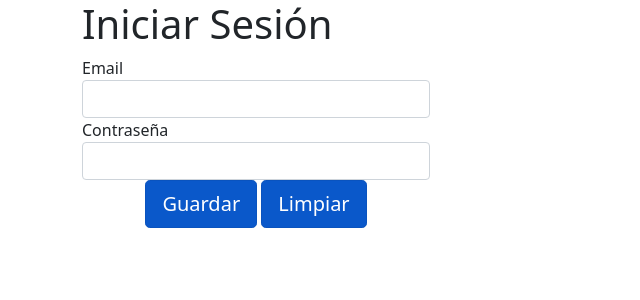
After one commit to NicolRiveros/prueba3CaosNews, a Django app: template principal/templates/login.html in a window 1280 px wide. The commit adds this page. Shown: the top 300 px of the page, without its empty margins (0-640 px from the left). Run offline with Django 3.2, Linux system fonts and the light colour scheme; the template is opened without the code that fills it, so the values that code supplies are empty.

Commit message:
iniciar sesion

```diff
--- a/principal/models.py
+++ b/principal/models.py
@@ -14,3 +14,8 @@ class Noticia(models.Model):
     descripcion=models.CharField(max_length=900, verbose_name='Contenido')
     imagen=models.CharField(max_length=100, default='')
     categoria=models.ForeignKey(Categoria, on_delete=models.CASCADE)
+
+class Usuario(models.Model):
+    nombre=models.CharField(max_length=30, primary_key=True)
+    email=models.CharField(max_length=300)
+    password=models.CharField(max_length=10)
--- a/principal/templates/formCategoria.html
+++ b/principal/templates/formCategoria.html
@@ -46,7 +46,7 @@
     </div>
 
     <div class="container">
-        <h1 style="text-align: center;">Ingresar Categoria</h1>
+        <h1 style="text-align: center;">Ingresar Categoria {{ nombre }} </h1>
         <form method="POST" action="guardarCategoria">
             {% csrf_token %}
             <div class="form-group">
--- a/principal/templates/formModificar.html
+++ b/principal/templates/formModificar.html
@@ -46,7 +46,7 @@
     </div>
 
     <div class="container">
-        <h1>Modificar Noticia</h1>
+        <h1 style="text-align: center;">Modificar Noticia {{ nombre }} </h1>
         <form method="POST" action="/guardarN" enctype="multipart/form-data">
             {% csrf_token %}
             <div class="form-group">
--- a/principal/templates/formNoticias.html
+++ b/principal/templates/formNoticias.html
@@ -46,7 +46,7 @@
     </div>
 
     <div class="container">
-        <h1 style="text-align: center;">Ingresar Noticia</h1>
+        <h1 style="text-align: center;">Ingresar Noticia {{ nombre }} </h1>
         <form method="POST" action="guardarNoticia" enctype="multipart/form-data">
             {% csrf_token %}
             <div class="form-group">
--- /dev/null
+++ b/principal/templates/login.html
@@ -0,0 +1,42 @@
+<!DOCTYPE html>
+<html lang="es">
+    {% load static %} <!-- BUSCA LA CARPETA STATIC PARA LUEGO TRAER LA IMAGEN -->
+<head>
+    <meta charset="UTF-8">
+    <meta http-equiv="X-UA-Compatible" content="IE=edge">
+    <meta name="viewport" content="width=device-width, initial-scale=1.0">
+    <title>Principal</title>
+    <!-- CSS only -->
+    <link href="https://cdn.jsdelivr.net/npm/bootstrap@5.0.1/dist/css/bootstrap.min.css" rel="stylesheet" integrity="sha384-+0n0xVW2eSR5OomGNYDnhzAbDsOXxcvSN1TPprVMTNDbiYZCxYbOOl7+AMvyTG2x" crossorigin="anonymous">
+</head>
+<body>
+    <div class="container">
+        <div class="row">
+            <div class="row">
+                <div class="col-4">
+                    <h1>Iniciar Sesión</h1>
+                    <form action="validarUsuario" method="POST">
+                        {% csrf_token %}<!-- SE AGREGA EN TODOS LOS FORMULARIOS -->
+                        <div class="form-group">
+                            <label for="email">Email</label>
+                            <input type="text" name="email" id="email" class="form-control">
+                        </div>
+                        <div class="form-group">
+                            <label for="password">Contraseña</label>
+                            <input type="password" name="password" id="password" class="form-control">
+                        </div>
+                        <div class="form-group" style="text-align: center;">
+                            <input type="submit" value="Guardar" class="btn btn-primary btn-lg active">
+                            <input type="reset" value="Limpiar" class="btn btn-primary btn-lg active">
+                        </div>
+                    </form>
+                </div>
+            </div>
+        </div>
+    </div>
+
+    <!-- JavaScript Bundle with Popper -->
+<script src="https://cdn.jsdelivr.net/npm/bootstrap@5.0.1/dist/js/bootstrap.bundle.min.js" integrity="sha384-gtEjrD/SeCtmISkJkNUaaKMoLD0//ElJ19smozuHV6z3Iehds+3Ulb9Bn9Plx0x4" crossorigin="anonymous"></script>
+
+</body>
+</html>
```
Also changed, not shown: principal/views.py (+32 -8 lines), principal/migrations/0008_auto_20210701_1013.py (added).
